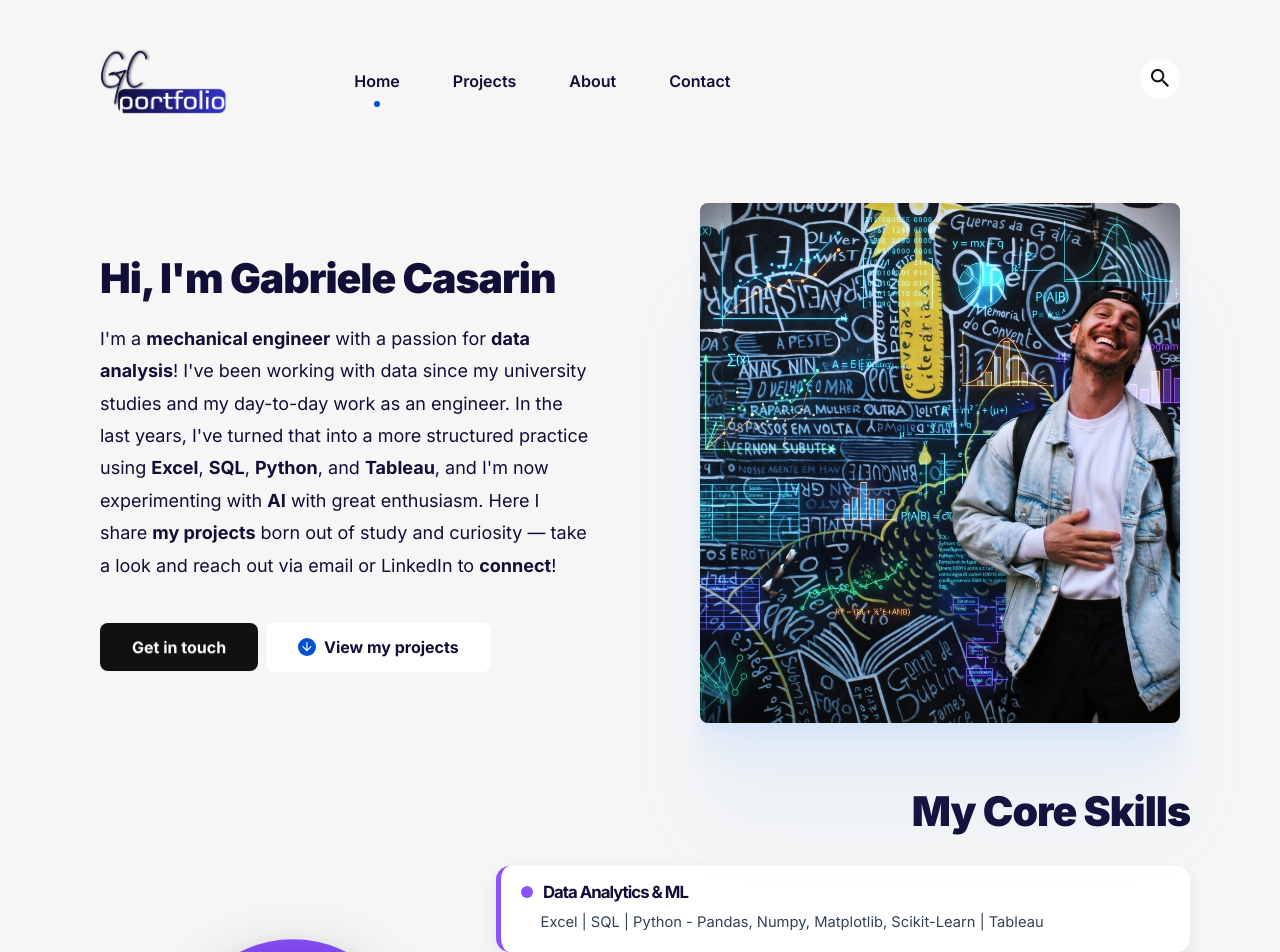
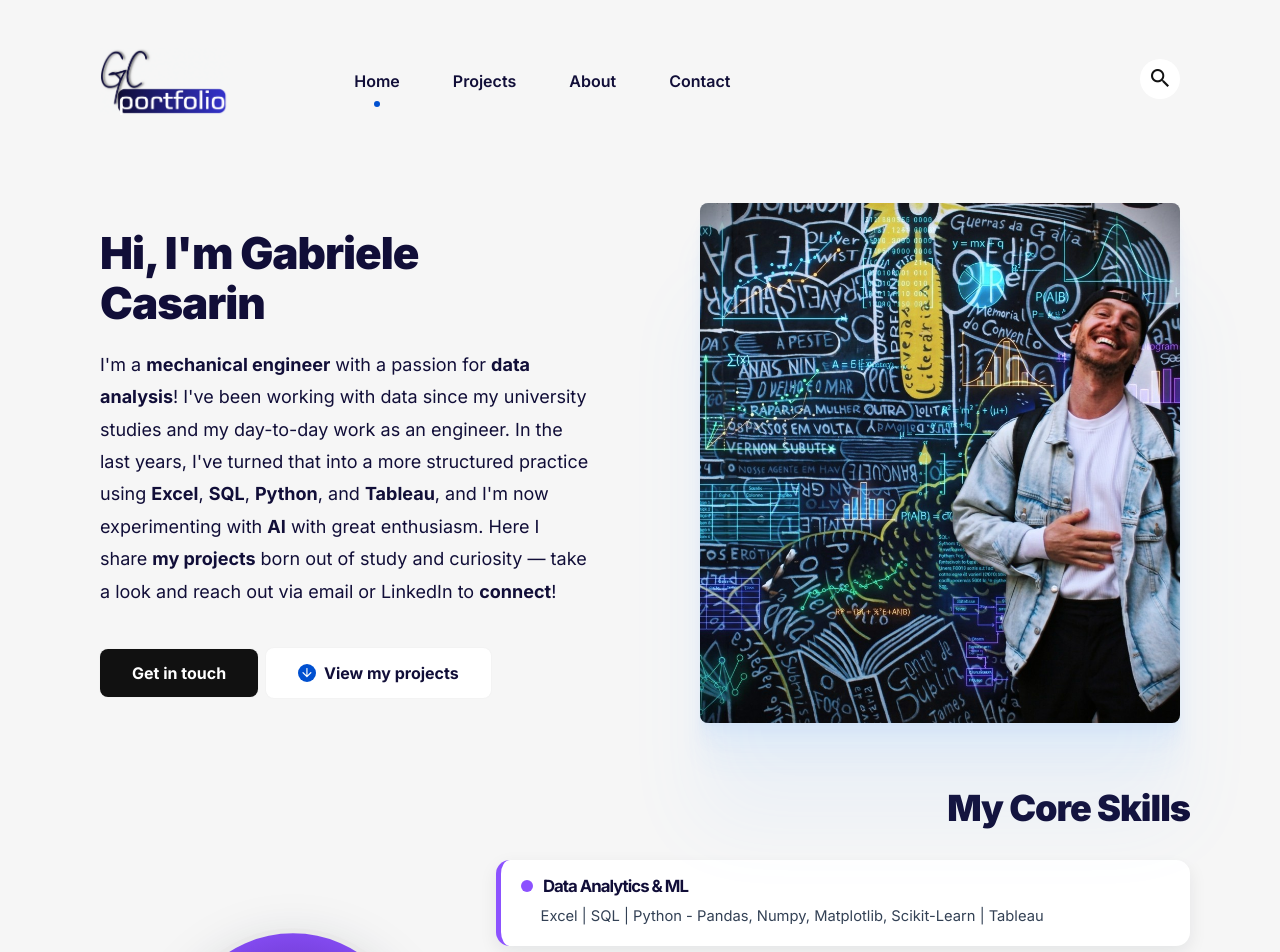
Before and after one commit to gcasarin/gcasarin.github.io, a Jekyll site: the page built from index.html, in a window 1280 px wide. Shown: the top 952 px of the page. Built offline with Jekyll 4.4.1, drawn with Linux system fonts in a browser that asks for light colours.

Commit message:
Implement responsive title sizes for desktop and mobile
Added responsive font size variables for titles in desktop and mobile views.

```diff
--- a/assets/css/main.css
+++ b/assets/css/main.css
@@ -4326,15 +4326,55 @@ section,
 }
 
 :root {
-  /* Regola la dimensione per tutti i titoli di sezione */
-  --section-title-size: clamp(1.75rem, 3.2vw, 3rem);
-}
-
-/* Applica la stessa dimensione a tutte le sezioni */
-.projects .section__title,
-.skills-section .section-title,
-.c-hero__title,
+  /* Regolazioni separate DESKTOP */
+  --hero-title-size: 2.75rem;
+  --projects-title-size: 2.25rem;
+  --skills-title-size: 2.25rem;
+  --contact-title-size: 3rem;
+
+  /* Regolazioni separate MOBILE (sotto i 768px) */
+  --hero-title-size-mobile: 1.85rem;
+  --projects-title-size-mobile: 1.6rem;
+  --skills-title-size-mobile: 1.6rem;
+  --contact-title-size-mobile: 2rem;
+}
+
+/* Applicazione desktop */
+.c-hero__title {
+  font-size: var(--hero-title-size) !important;
+  line-height: 1.15;
+}
+
+.projects .section__title {
+  font-size: var(--projects-title-size) !important;
+  line-height: 1.2;
+}
+
+.skills-section .section-title {
+  font-size: var(--skills-title-size) !important;
+  line-height: 1.2;
+}
+
 .c-contact-form__contact-title {
-  font-size: var(--section-title-size) !important;
+  font-size: var(--contact-title-size) !important;
   line-height: 1.2;
 }
+
+/* Override per versione mobile */
+@media (max-width: 767px) {
+  .c-hero__title {
+    font-size: var(--hero-title-size-mobile) !important;
+  }
+
+  .projects .section__title {
+    font-size: var(--projects-title-size-mobile) !important;
+  }
+
+  .skills-section .section-title {
+    font-size: var(--skills-title-size-mobile) !important;
+  }
+
+  .c-contact-form__contact-title {
+    font-size: var(--contact-title-size-mobile) !important;
+  }
+}
```
